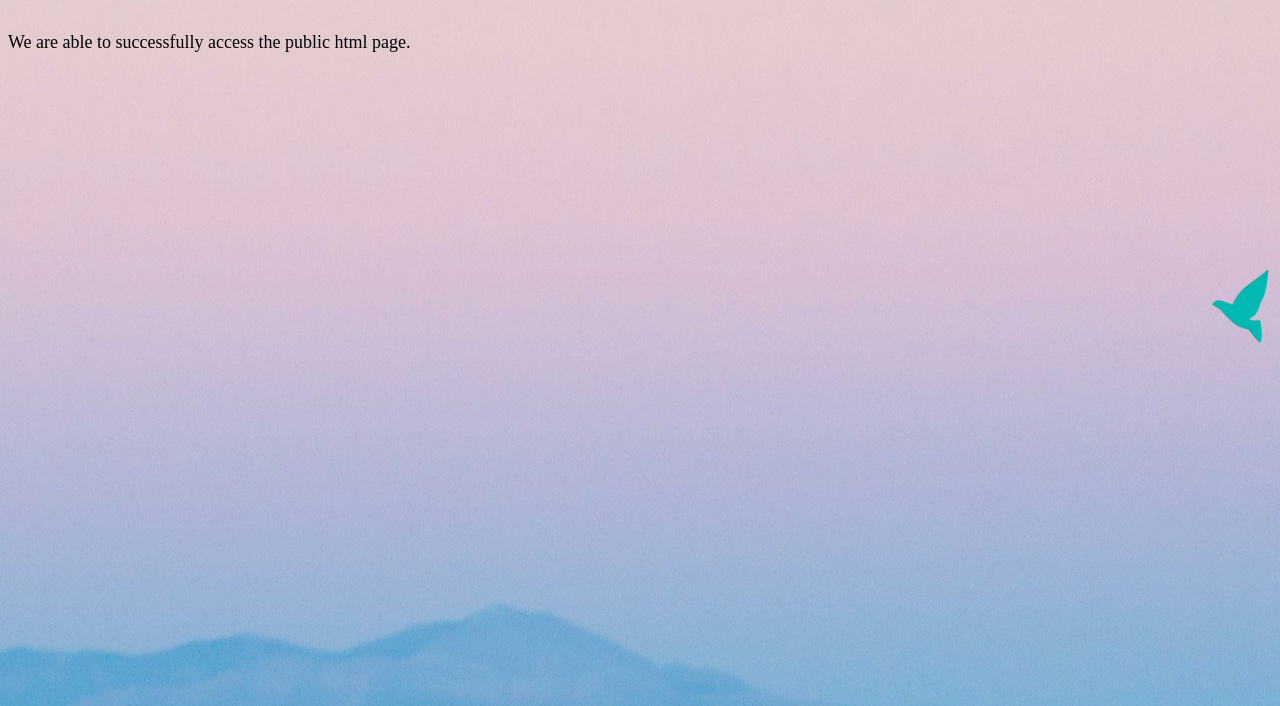
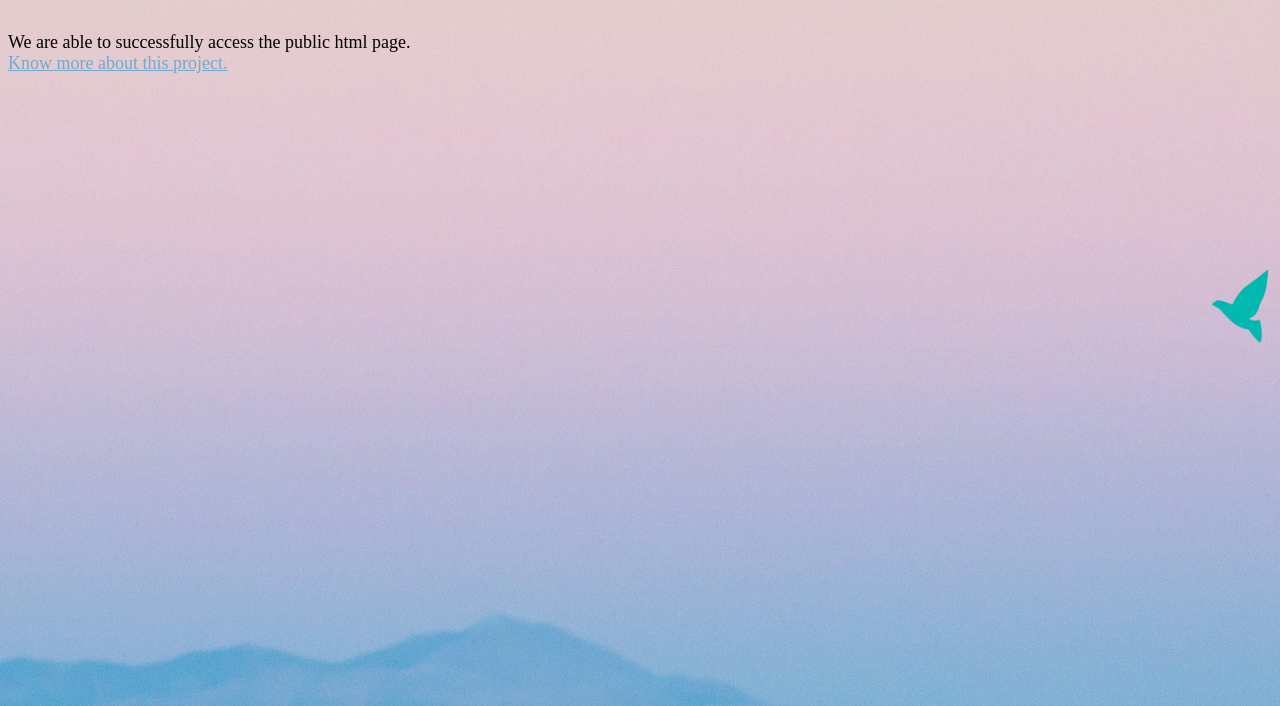
Before and after one commit to gargajit/backend_temp, a website: page public/index.html in a window 1280 px wide. Shown: the part 94-800 px from the top of the page. Drawn offline with Linux system fonts and the light colour scheme.

Commit message:
Update index.html

```diff
--- a/public/index.html
+++ b/public/index.html
@@ -8,6 +8,9 @@
 </head>
 <body>
     <h1 class="title">Hello Ajit</h1>
-    <p>We are able to successfully access the public html page.</p>
+    <p>
+        We are able to successfully access the public html page. <br>
+        <a href="./about.html">Know more about this project.</a>
+    </p>
 </body>
 </html>
```
